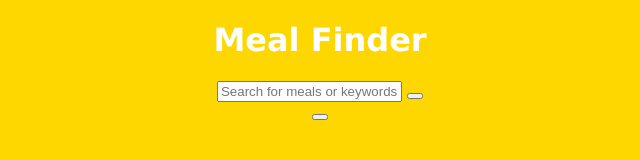
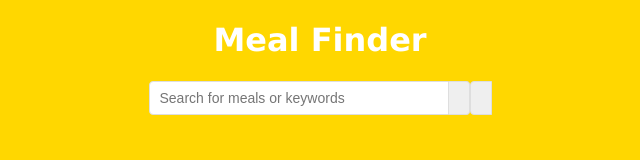
Before and after one commit to CornveliousFarva/meal-finder, a plain HTML site: page index.html in a window 1280 px wide. Shown: the whole page, without its empty margins (320-960 px from the left). Drawn offline with Linux system fonts and the light colour scheme.

Commit message:
Added the CSS for flex, input, and buttons.

```diff
--- a/style.css
+++ b/style.css
@@ -18,3 +18,28 @@ body{
     justify-content: center;
     text-align: center;
 }
+
+.flex{
+    display: flex;
+}
+
+input, button{
+    border: 1px solid #dedede;
+    border-top-left-radius: 4px;
+    border-bottom-left-radius: 4px;
+    font-size: 14px;
+    padding: 8px 10px;
+    margin: 0;
+}
+
+input[type="text"]{
+    width: 300px;
+}
+
+.search-btn{
+    cursor: pointer;
+    border-left: 0;
+    border-radius: 0;
+    border-top-right-radius: 4px;
+    border-bottom-right-radius: 4px;
+}
```
